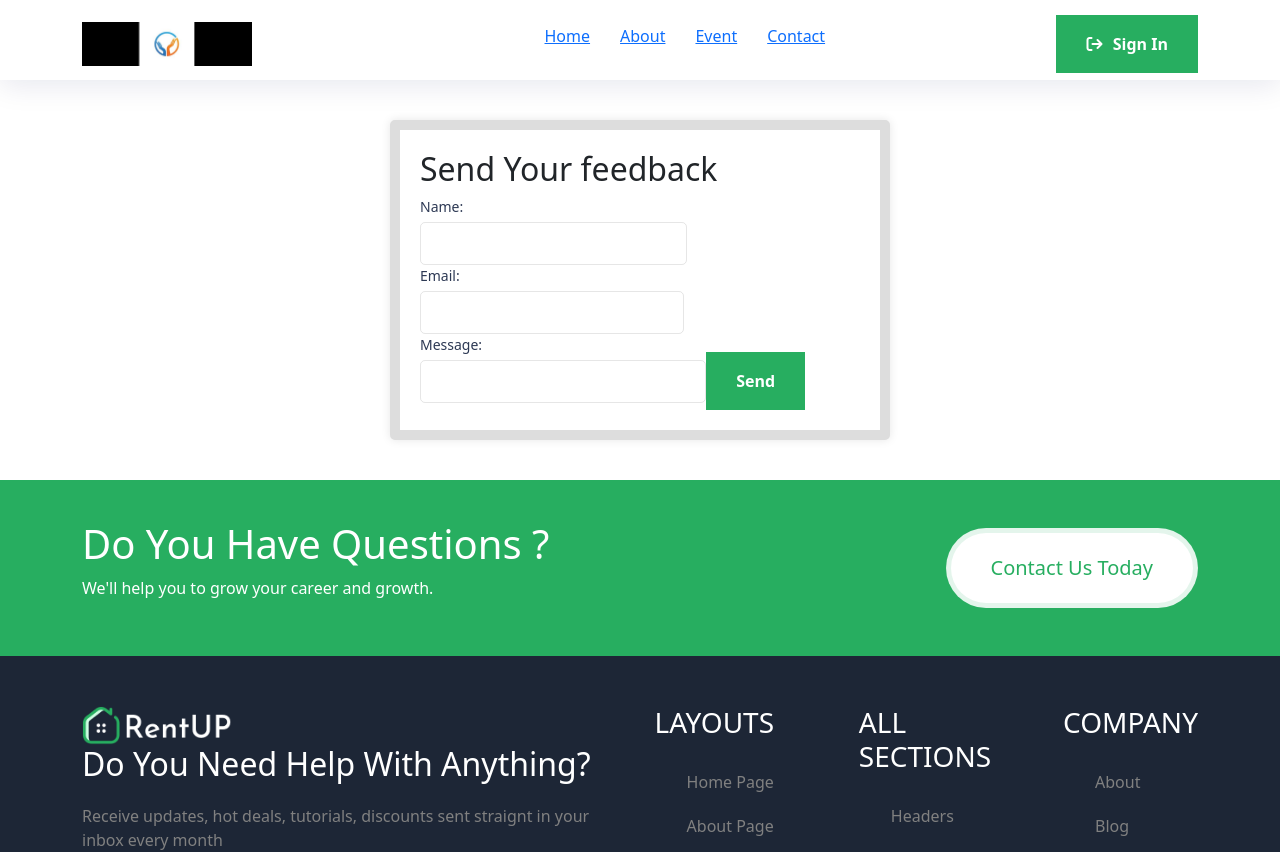
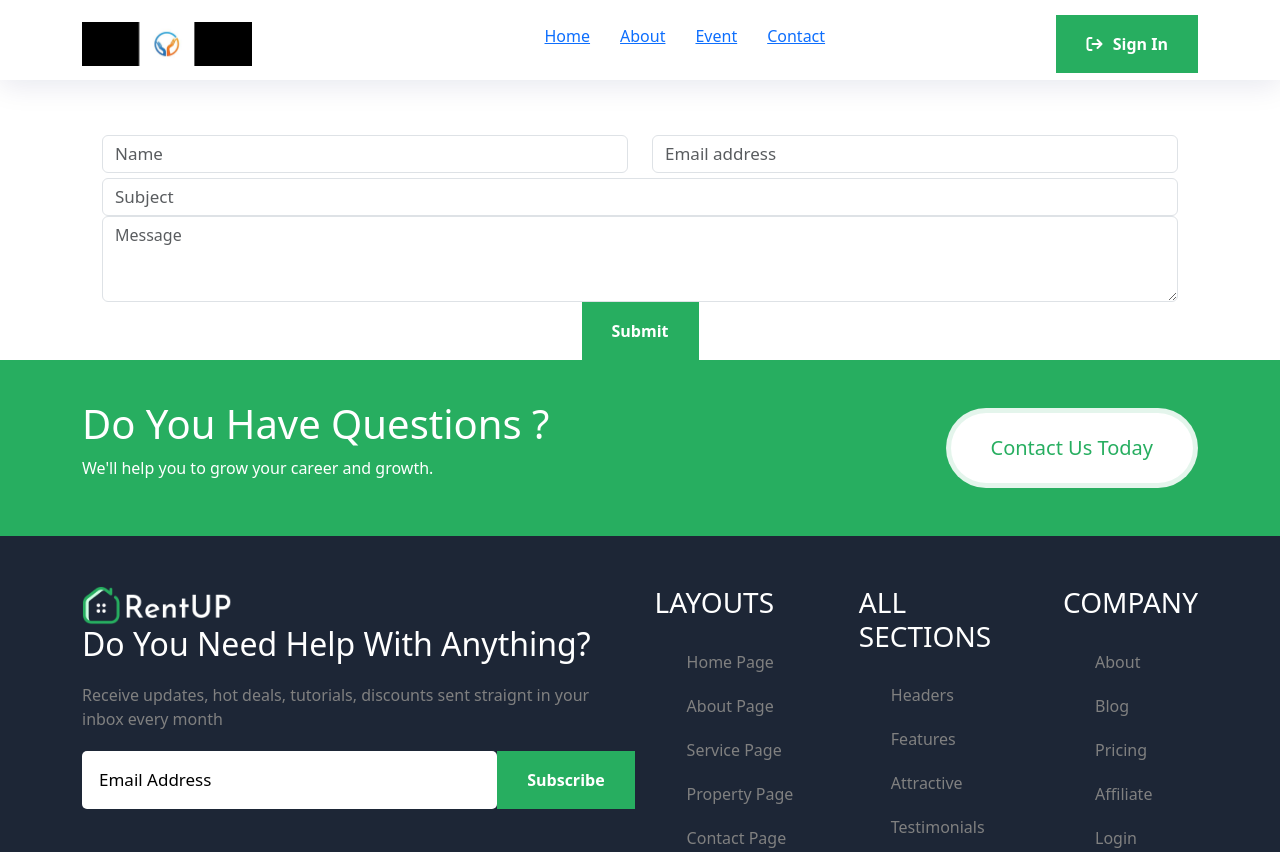
Before and after one commit to olichim/dan-energy-internship-project, a React (Create React App) app: page /contact in a window 1280 px wide. Shown: the top 852 px of the page. Built offline with nearby package versions, Linux system fonts and the light colour scheme.

Commit message:
Update Contact.jsx
functional contact page

```diff
--- a/src/components/contact/Contact.jsx
+++ b/src/components/contact/Contact.jsx
@@ -1,49 +1,172 @@
+import React from 'react';
+import { useForm } from 'react-hook-form';
+import { useState } from 'react';
+import emailjs from '@emailjs/browser';
+const Contact = () => {
+  const {
+    register,
+    handleSubmit,
+    reset,
+    formState: { errors }
+  } = useForm();
+  const [disabled, setDisabled] = useState(false);
+  const [alertInfo, setAlertInfo] = useState({
+    display: false,
+    message: '',
+    type: '',
+  });
 
 
+  // Shows alert message for form submission feedback
+  const toggleAlert = (message, type) => {
+    setAlertInfo({ display: true, message, type });
+
+    // Hide alert after 5 seconds
+    setTimeout(() => {
+      setAlertInfo({ display: false, message: '', type: '' });
+    }, 5000);
+  };
+
+ // Function called on submit that uses emailjs to send email of valid contact form
+ const onSubmit = async (data) => {
+  // Destructure data object
+  const { name, email, subject, message } = data;
+  try {
+    // Disable form while processing submission
+    setDisabled(true);
+
+    const templateParams = {
+      name,
+      email,
+      subject,
+      message
+    };
+
+    await emailjs.send(
+      process.env.REACT_APP_SERVICE_ID,
+      process.env.REACT_APP_TEMPLATE_ID,
+      templateParams,
+      process.env.REACT_APP_USER_ID
+    );
+
+    // Display success alert
+    toggleAlert('Form submission was successful!', 'success');
+  } catch (e) {
+    console.error(e);
+    // Display error alert
+    toggleAlert('Uh oh. Something went wrong.', 'danger');
+  } finally {
+    // Re-enable form submission
+    setDisabled(false);
+    // Reset contact form fields after submission
+    reset();
+  }
+};
 
 
-// Contact.js
-import React, { useState } from 'react';
-import './contact.css';
-
-const Contact = () => {
-  const [name, setName] = useState('');
-  const [email, setEmail] = useState('');
-  const [subject, setSubject] = useState('');
-  const [message, setMessage] = useState('');
-
-  const handleSubmit = (event) => {
-    event.preventDefault();
-    // Add your form submission logic here
-  };
-
   return (
-     <>
-    <div className="contact-container"></div>
-
-
-      <form onSubmit={handleSubmit}>
-      <h2>Send Your feedback</h2>
-        <label>
-          Name:
-          <input type="text" value={name} onChange={(event) => setName(event.target.value)} />
-        </label>
-        <label>
-          Email:
-          <input type="email" value={email} onChange={(event) => setEmail(event.target.value)} />
-        </label>
-        <label>
-        Message:
-          <input type="text" value={subject} onChange={(event) => setSubject(event.target.value)} />
-        </label>
-        {/* <label>
-          Message:
-          <textarea value={message} onChange={(event) => setMessage(event.target.value)} />
-        </label> */}
-        <button type="submit">Send</button>
-      </form>
-      </>
+    <div className='ContactForm'>
+      <div className='container'>
+        <div className='row'>
+          <div className='col-12 text-center'>
+            <div className='contactForm'>
+              <form id='contact-form' onSubmit={handleSubmit(onSubmit)} noValidate>
+                {/* Row 1 of form */}
+                <div className='row formRow'>
+                  <div className='col-6'>
+                    <input
+                      type='text'
+                      name='name'
+                      {...register('name', {
+                        required: { value: true, message: 'Please enter your name' },
+                        maxLength: {
+                          value: 30,
+                          message: 'Please use 30 characters or less'
+                        }
+                      })}
+                      className='form-control formInput'
+                      placeholder='Name'
+                    ></input>
+                    {errors.name && <span className='errorMessage'>{errors.name.message}</span>}
+                  </div>
+                  <div className='col-6'>
+                    <input
+                      type='email'
+                      name='email'
+                      {...register('email', {
+                        required: true,
+                        pattern: /^[a-zA-Z0-9.!#$%&’*+/=?^_`{|}~-]+@[a-zA-Z0-9-]+(?:\.[a-zA-Z0-9-]+)*$/
+                      })}
+                      className='form-control formInput'
+                      placeholder='Email address'
+                    ></input>
+                    {errors.email && (
+                      <span className='errorMessage'>Please enter a valid email address</span>
+                    )}
+                  </div>
+                </div>
+                {/* Row 2 of form */}
+                <div className='row formRow'>
+                  <div className='col'>
+                    <input
+                      type='text'
+                      name='subject'
+                      {...register('subject', {
+                        required: { value: true, message: 'Please enter a subject' },
+                        maxLength: {
+                          value: 75,
+                          message: 'Subject cannot exceed 75 characters'
+                        }
+                      })}
+                      className='form-control formInput'
+                      placeholder='Subject'
+                    ></input>
+                    {errors.subject && (
+                      <span className='errorMessage'>{errors.subject.message}</span>
+                    )}
+                  </div>
+                </div>
+                {/* Row 3 of form */}
+                <div className='row formRow'>
+                  <div className='col'>
+                    <textarea
+                      rows={3}
+                      name='message'
+                      {...register('message', {
+                        required: true
+                      })}
+                      className='form-control formInput'
+                      placeholder='Message'
+                    ></textarea>
+                    {errors.message && <span className='errorMessage'>Please enter a message</span>}
+                  </div>
+                </div>
+                <button className='submit-btn' type='submit'>
+                  Submit
+                </button>
+              </form>
+            </div>
+          </div>
+        </div>
+      </div>
+        {alertInfo.display && (
+          <div
+            className={`alert alert-${alertInfo.type} alert-dismissible mt-5`}
+            role='alert'
+          >
+            {alertInfo.message}
+            <button
+              type='button'
+              className='btn-close'
+              data-bs-dismiss='alert'
+              aria-label='Close'
+              onClick={() =>
+                setAlertInfo({ display: false, message: '', type: '' })
+              } // Clear the alert when close button is clicked
+            ></button>
+          </div>
+        )}
+    </div>
   );
 };
-
 export default Contact;
```
